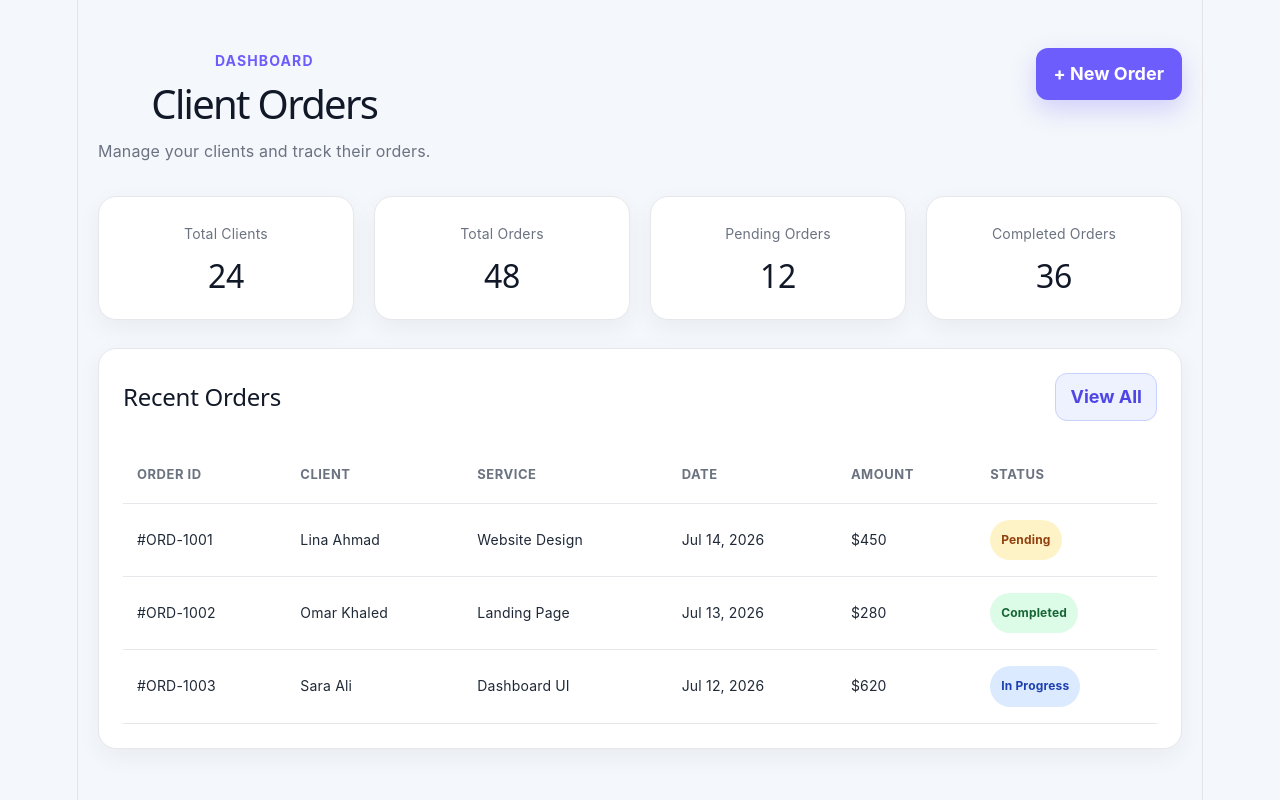
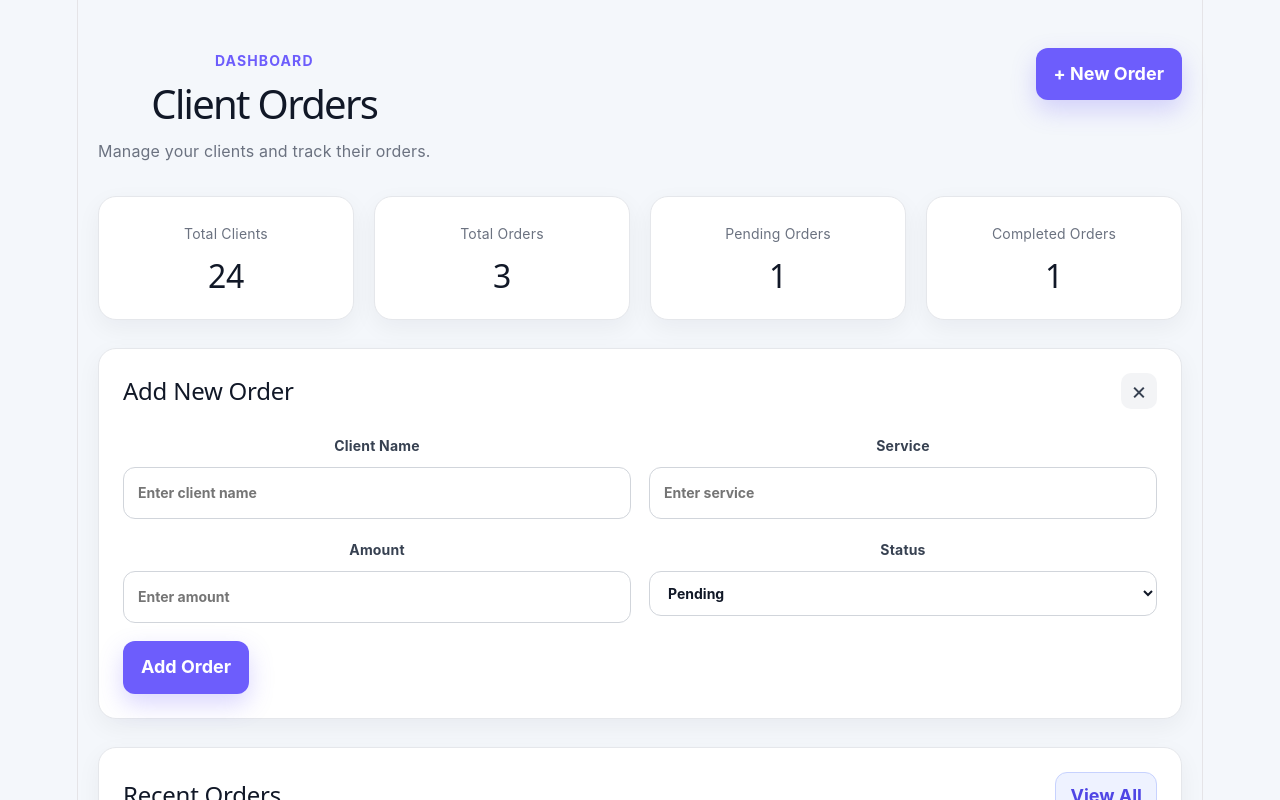
Before and after one commit to RaghadYasserEL-Boraie/client-orders-dashboard, a React (Vite) app: page / in a window 1280 px wide. Both pictures are taken after a click on the button "+ New Order". Shown: the top 800 px of the page. Built offline with nearby package versions, Linux system fonts and the light colour scheme.

Commit message:
feat: add order form validation

```diff
--- a/src/App.css
+++ b/src/App.css
@@ -238,3 +238,81 @@ button {
   color: #1e40af;
   background: #dbeafe;
 }
+.order-form-section {
+  margin-bottom: 28px;
+  padding: 24px;
+  background: #ffffff;
+  border: 1px solid #e5e7eb;
+  border-radius: 18px;
+  box-shadow: 0 8px 24px rgba(15, 23, 42, 0.05);
+}
+
+.close-button {
+  width: 36px;
+  height: 36px;
+  border: none;
+  border-radius: 10px;
+  background: #f3f4f6;
+  color: #374151;
+  font-size: 24px;
+  line-height: 1;
+  cursor: pointer;
+}
+
+.order-form {
+  display: grid;
+  grid-template-columns: repeat(2, minmax(0, 1fr));
+  gap: 18px;
+}
+
+.order-form label {
+  display: flex;
+  flex-direction: column;
+  gap: 8px;
+  color: #374151;
+  font-size: 14px;
+  font-weight: 700;
+}
+
+.order-form input,
+.order-form select {
+  width: 100%;
+  padding: 12px 14px;
+  border: 1px solid #d1d5db;
+  border-radius: 12px;
+  background: #ffffff;
+  color: #111827;
+  font: inherit;
+  outline: none;
+}
+
+.order-form input:focus,
+.order-form select:focus {
+  border-color: #6d5dfc;
+  box-shadow: 0 0 0 3px rgba(109, 93, 252, 0.12);
+}
+
+.form-submit {
+  align-self: end;
+  justify-self: start;
+}
+
+@media (max-width: 640px) {
+  .order-form {
+    grid-template-columns: 1fr;
+  }
+
+  .form-submit {
+    width: 100%;
+  }
+}
+.input-error {
+  border-color: #dc2626 !important;
+  box-shadow: 0 0 0 3px rgba(220, 38, 38, 0.1) !important;
+}
+
+.error-message {
+  color: #dc2626;
+  font-size: 12px;
+  font-weight: 600;
+}
--- a/src/App.jsx
+++ b/src/App.jsx
@@ -1,6 +1,7 @@
+import { useState } from 'react'
 import './App.css'
 
-const orders = [
+const initialOrders = [
   {
     id: '#ORD-1001',
     client: 'Lina Ahmad',
@@ -28,6 +29,101 @@ const orders = [
 ]
 
 function App() {
+  const [orders, setOrders] = useState(initialOrders)
+  const [isFormOpen, setIsFormOpen] = useState(false)
+
+  const [formData, setFormData] = useState({
+    client: '',
+    service: '',
+    amount: '',
+    status: 'Pending',
+  })
+
+  const [errors, setErrors] = useState({})
+
+  const handleChange = (event) => {
+    const { name, value } = event.target
+
+    setFormData((currentData) => ({
+      ...currentData,
+      [name]: value,
+    }))
+
+    setErrors((currentErrors) => ({
+      ...currentErrors,
+      [name]: '',
+    }))
+  }
+
+  const validateForm = () => {
+    const newErrors = {}
+    const namePattern = /^[A-Za-z\u0600-\u06FF\s]+$/
+
+    if (!formData.client.trim()) {
+      newErrors.client = 'Client name is required.'
+    } else if (formData.client.trim().length < 3) {
+      newErrors.client = 'Client name must be at least 3 characters.'
+    } else if (!namePattern.test(formData.client.trim())) {
+      newErrors.client = 'Client name can only contain letters and spaces.'
+    }
+
+    if (!formData.service.trim()) {
+      newErrors.service = 'Service is required.'
+    } else if (formData.service.trim().length < 3) {
+      newErrors.service = 'Service must be at least 3 characters.'
+    }
+
+    if (!formData.amount) {
+      newErrors.amount = 'Amount is required.'
+    } else if (Number(formData.amount) <= 0) {
+      newErrors.amount = 'Amount must be greater than zero.'
+    }
+
+    setErrors(newErrors)
+
+    return Object.keys(newErrors).length === 0
+  }
+
+  const handleSubmit = (event) => {
+    event.preventDefault()
+
+    const isValid = validateForm()
+
+    if (!isValid) {
+      return
+    }
+
+    const newOrder = {
+      id: `#ORD-${1001 + orders.length}`,
+      client: formData.client.trim(),
+      service: formData.service.trim(),
+      date: new Date().toLocaleDateString('en-US', {
+        month: 'short',
+        day: 'numeric',
+        year: 'numeric',
+      }),
+      amount: `$${formData.amount}`,
+      status: formData.status,
+    }
+
+    setOrders((currentOrders) => [newOrder, ...currentOrders])
+
+    setFormData({
+      client: '',
+      service: '',
+      amount: '',
+      status: 'Pending',
+    })
+
+    setErrors({})
+    setIsFormOpen(false)
+  }
+
+  const closeForm = () => {
+    setIsFormOpen(false)
+    setErrors({})
+  }
+
   return (
     <main className="dashboard">
       <header className="dashboard-header">
@@ -39,7 +135,12 @@ function App() {
           </p>
         </div>
 
-        <button className="primary-button">+ New Order</button>
+        <button
+          className="primary-button"
+          onClick={() => setIsFormOpen(true)}
+        >
+          + New Order
+        </button>
       </header>
 
       <section className="stats-grid">
@@ -50,19 +151,109 @@ function App() {
 
         <article className="stat-card">
           <p>Total Orders</p>
-          <h2>48</h2>
+          <h2>{orders.length}</h2>
         </article>
 
         <article className="stat-card">
           <p>Pending Orders</p>
-          <h2>12</h2>
+          <h2>{orders.filter((order) => order.status === 'Pending').length}</h2>
         </article>
 
         <article className="stat-card">
           <p>Completed Orders</p>
-          <h2>36</h2>
+          <h2>
+            {orders.filter((order) => order.status === 'Completed').length}
+          </h2>
         </article>
       </section>
+
+      {isFormOpen && (
+        <section className="order-form-section">
+          <div className="section-heading">
+            <h2>Add New Order</h2>
+
+            <button
+              className="close-button"
+              type="button"
+              onClick={closeForm}
+            >
+              ×
+            </button>
+          </div>
+
+          <form className="order-form" onSubmit={handleSubmit} noValidate>
+            <label>
+              Client Name
+
+              <input
+                className={errors.client ? 'input-error' : ''}
+                type="text"
+                name="client"
+                value={formData.client}
+                onChange={handleChange}
+                placeholder="Enter client name"
+              />
+
+              {errors.client && (
+                <span className="error-message">{errors.client}</span>
+              )}
+            </label>
+
+            <label>
+              Service
+
+              <input
+                className={errors.service ? 'input-error' : ''}
+                type="text"
+                name="service"
+                value={formData.service}
+                onChange={handleChange}
+                placeholder="Enter service"
+              />
+
+              {errors.service && (
+                <span className="error-message">{errors.service}</span>
+              )}
+            </label>
+
+            <label>
+              Amount
+
+              <input
+                className={errors.amount ? 'input-error' : ''}
+                type="number"
+                name="amount"
+                value={formData.amount}
+                onChange={handleChange}
+                placeholder="Enter amount"
+                min="1"
+              />
+
+              {errors.amount && (
+                <span className="error-message">{errors.amount}</span>
+              )}
+            </label>
+
+            <label>
+              Status
+
+              <select
+                name="status"
+                value={formData.status}
+                onChange={handleChange}
+              >
+                <option>Pending</option>
+                <option>In Progress</option>
+                <option>Completed</option>
+              </select>
+            </label>
+
+            <button className="primary-button form-submit" type="submit">
+              Add Order
+            </button>
+          </form>
+        </section>
+      )}
 
       <section className="orders-section">
         <div className="section-heading">
```
